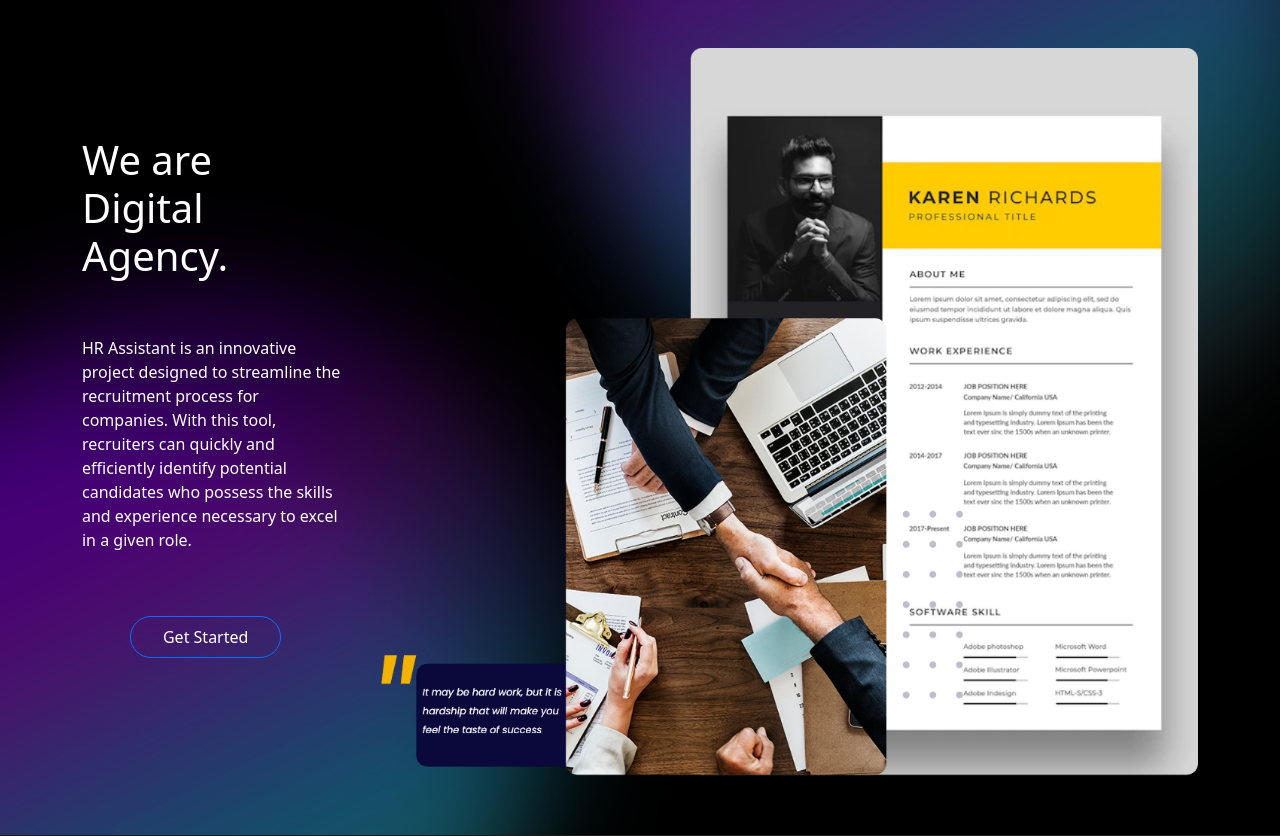
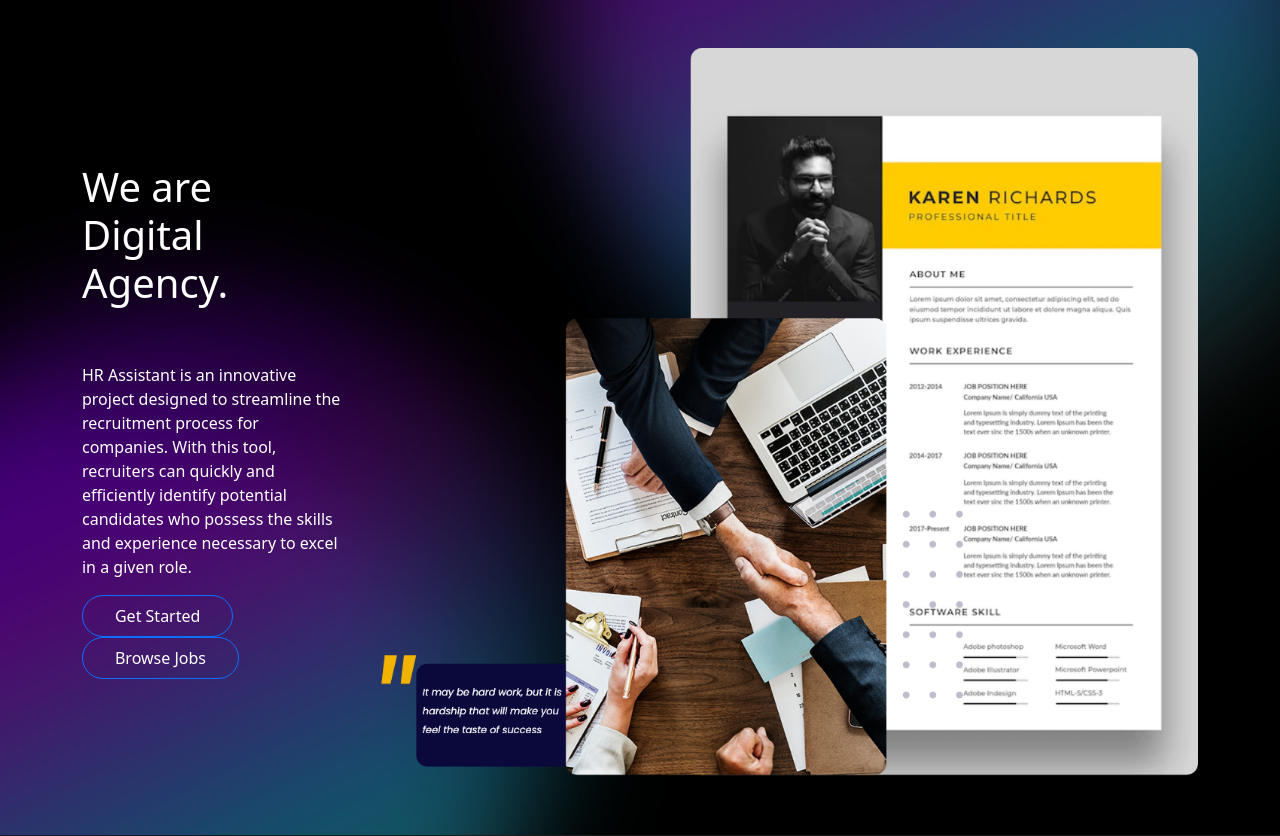
Before and after one commit to MaarkNassef/GraduationProject, a Flask app: page / in a window 1280 px wide. Shown: the part 94-930 px from the top of the page. Run offline with Flask 3, Linux system fonts and the light colour scheme; some libraries are stand-ins or nearby versions.

Commit message:
Generated resume new line + Browse jobs.

```diff
--- a/BackendClasses/GenerateResume.py
+++ b/BackendClasses/GenerateResume.py
@@ -26,7 +26,7 @@ Skills:
 def GeneratePDF(Text: str) -> bytes:
     print(Text)
     print('='*60)
-    Text = textwrap.fill(Text, width=105)
+    Text = textwrap.fill(Text, width=105, replace_whitespace=False)
     print(Text)
     text = Text.split('\n')
     pdf_file = fitz.open()
--- a/templates/Getstarted.html
+++ b/templates/Getstarted.html
@@ -14,8 +14,11 @@
                         companies. With this tool, recruiters can quickly and efficiently identify potential
                         candidates who possess the skills and experience necessary to excel in a given role.
                     </p>
-                    <a class="btn btn-outline-primary rounded-pill m-5 text-white  "
-                        style="color:#7620FF ; padding: 0.5rem 1.99999rem ;" href="{{url_for('signUp')}}">Get Started</a><br><br>
+                    <a class="btn btn-outline-primary rounded-pill text-white  "
+                        style="color:#7620FF ; padding: 0.5rem 1.99999rem ;" href="{{url_for('signUp')}}">Get Started</a>
+                    <a class="btn btn-outline-primary rounded-pill text-white "
+                        style="color:#7620FF ; padding: 0.5rem 1.99999rem ;" href="{{url_for('dispalyAlljobs')}}">Browse Jobs</a>
+                        <br><br>
                 </div>
                 <div class="col-lg-9">
                     <img src="{{url_for('static' ,filename='PhotoGetStarted/GetStarted photo.png')}}" alt="labtop" class="img-fluid">
--- a/templates/jobDetails.html
+++ b/templates/jobDetails.html
@@ -21,7 +21,7 @@
     <div class="col-10 mx-5  text-white">
         <h5 class=" mt-3"> Form URL:</h5>
         <p>
-            <a href="{{url_for('applyForJob',job_id=details[2])}}">https://127.0.0.1:5000/apply/{{details[2]}}</a>
+            <a href="{{url_for('applyForJob',job_id=details[2])}}">http://127.0.0.1:5000/apply/{{details[2]}}</a>
         </p>
     </div>
     <div class="col-10 mx-5  text-white">
@@ -54,7 +54,7 @@
       <div class="form-floating mb-3 col-8 mx-auto text-center">
         <input type="number" class="form-control bg-transparent text-white" id="experience" name="experience" placeholder="experience"
           style="border-color: #6354FB; border-width: 3px;" min="0">
-        <label for="experience" class="text-white">Experience</label>
+        <label for="experience" class="text-white">Experience based on specific opportunity</label>
         <button type="submit" class="btn btn-primary my-3">Submit</button>
       </div>
     </form>
```
